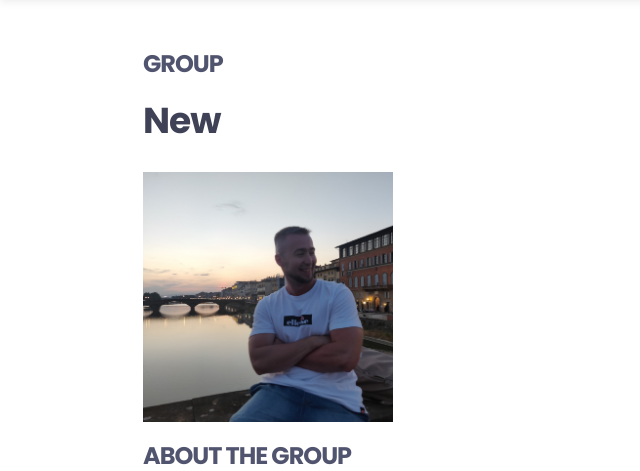
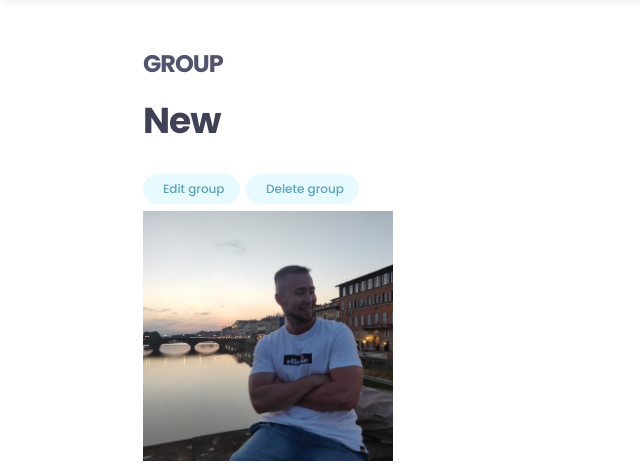
Before and after one commit to Grzegorz-Oledzki/fifa_draft_project, a Django app: page /group/537e51c1-3c66-450f-b971-2223662f6847/ in a window 1280 px wide. Shown: the part 121-592 px from the top of the page, without its empty margins (0-640 px from the left). Run offline with Django 4.2, Linux system fonts and the light colour scheme; data comes from the database, SQL or seed files in the repository; both versions use the stored data as it was after the commit; some libraries are stand-ins or nearby versions.

Commit message:
feat: add edit and delete urls for groups and team

```diff
--- a/fifa_draft/templates/delete-group.html
+++ b/fifa_draft/templates/delete-group.html
@@ -13,7 +13,7 @@
                     {% csrf_token %}
                     <h2>Are you want to delete group "{{group}}"?</h2>
                     <a class="btn btn--sub btn--lg  my-md" href="{% url 'groups' %}">Back to all groups</a>
-                    <a class="btn btn--sub btn--lg  my-md" href="{% url 'update-group' group.id %}">Edit this group</a>
+                    <a class="btn btn--sub btn--lg  my-md" href="{% url 'edit-group' group.id %}">Edit this group</a>
                     <input class="btn btn--sub btn--lg  my-md" type="submit" value="Yes" />
                 </form>
 
--- a/fifa_draft/templates/group.html
+++ b/fifa_draft/templates/group.html
@@ -14,6 +14,11 @@
         <div class="column column--1of3">
           <h3 class="singleProject__subtitle">Group</h3>
           <h3 class="singleProject__title">{{group.name}}</h3>
+        <a class="tag tag--pill tag--main settings__btn" href="{% url 'edit-group' group.id %}"><i
+                  class="im im-edit"></i> Edit group</a>
+        <td class="settings__tableActions">
+                <a class="tag tag--pill tag--main settings__btn" href="{% url 'delete-group' group.id %}?next=/account"><i class="im im-x-mark-circle-o"></i>
+                  Delete group</a>
 
         <div class="column column--2of3">
           <img style='max-width:250px' src="{{group.image_url}}" alt="portfolio thumbnail" />
--- a/fifa_draft/templates/team.html
+++ b/fifa_draft/templates/team.html
@@ -14,12 +14,14 @@
         <div class="column column--1of3">
           <h3 class="singleProject__subtitle">Team</h3>
           <h2 class="singleProject__title">{{team.name}}</h2>
+            <a class="tag tag--pill tag--main settings__btn" href="{% url 'edit-team' team.id %}"><i
+                  class="im im-edit"></i> Edit team</a>
 
         <div class="column column--2of3">
           <img style='max-width:250px' src="{{ team.image_url }}" alt="portfolio thumbnail" />
           <p>Owner: <a href="#" class="singleProject__developer">{{ team.owner }}</a></p>
           <h3 class="singleProject__subtitle">About the Team</h3>
-
+            <p>players, formations etc.</p>
             </div>
           </div>
         </div>
--- a/fifa_draft/urls.py
+++ b/fifa_draft/urls.py
@@ -6,7 +6,9 @@
     path('groups/', views.groups, name='groups'),
     path('group/<str:pk>/', views.group, name='group'),
     path('create-group/', views.create_group, name='create-group'),
+    path('edit-group/<str:pk>/', views.edit_group, name='edit-group'),
     path('create-team/', views.create_team, name='create-team'),
+    path('edit-team/<str:pk>/', views.edit_team, name='edit-team'),
     path('delete-group/<str:pk>/', views.delete_group, name='delete-group'),
     path('team/<str:pk>/', views.team, name='team'),
 
--- a/fifa_draft/views.py
+++ b/fifa_draft/views.py
@@ -34,8 +34,7 @@
 
 
 def edit_group(request, pk):
-    profile = request.user.profile
-    group = profile.group_set.get(id=pk)
+    group = Group.objects.get(id=pk)
     form = GroupForm(instance=group)
     if form.is_valid():
         form = GroupForm(request.POST, request.FILES, instance=group)
```
Also changed, not shown: db.sqlite3, static/images/group_images/space_jam.jpg (added).
